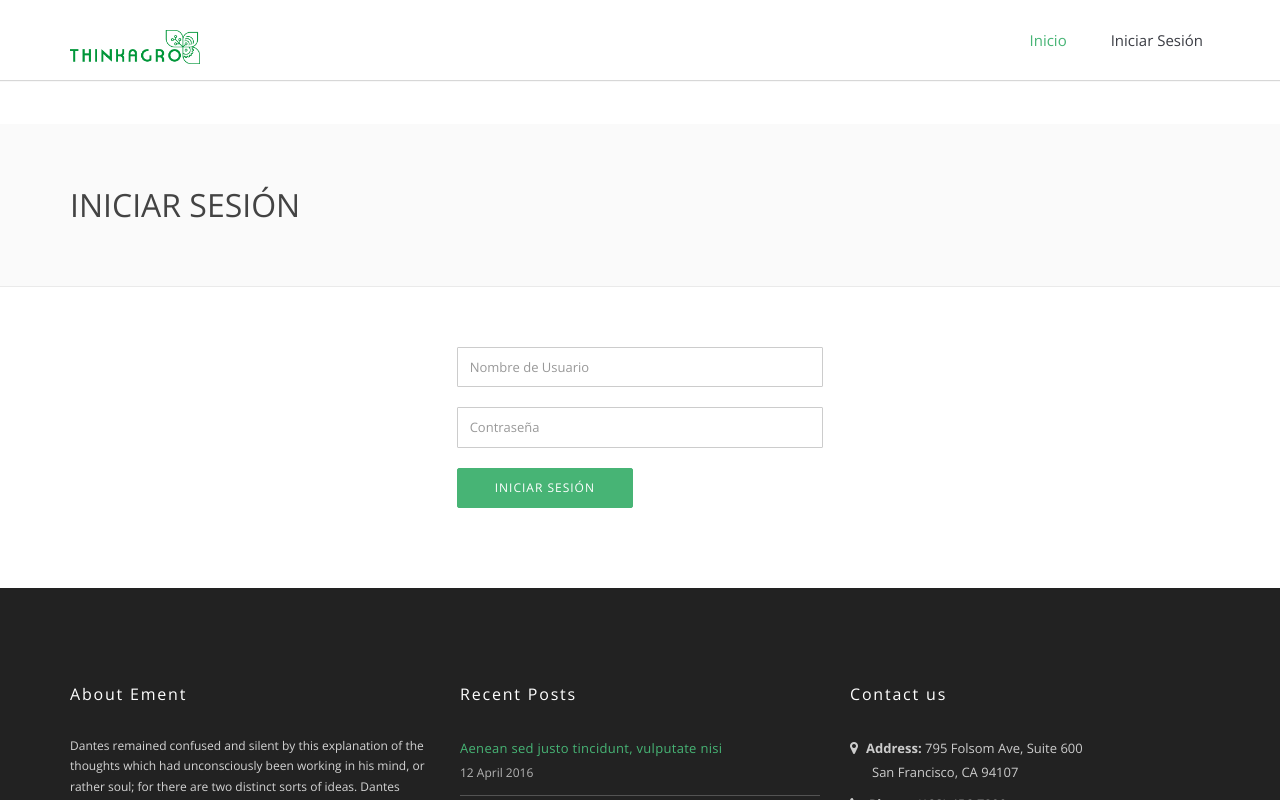
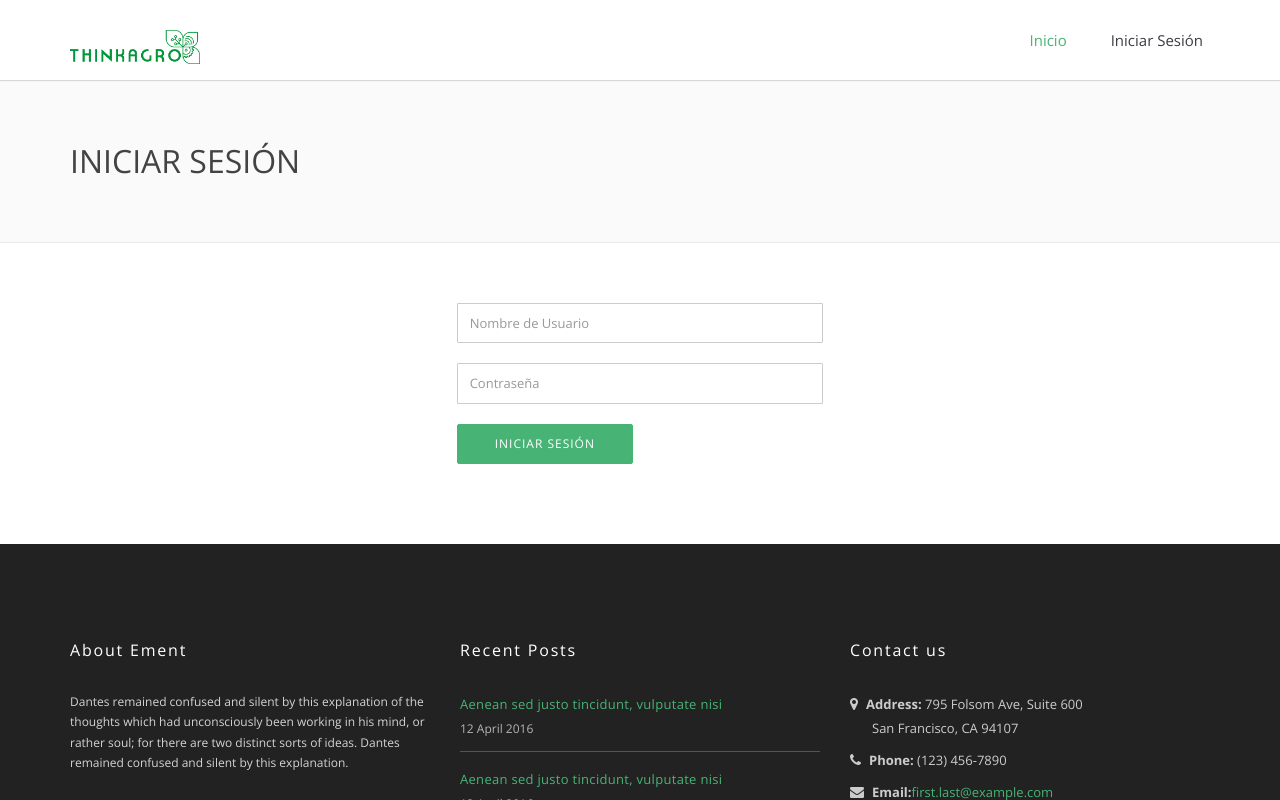
Before and after one commit to KukyNekoi/design, an Angular app in the folder Aplicacion Cliente/: page /login in a window 1280 px wide. Shown: the top 800 px of the page. Built offline with nearby package versions, Linux system fonts and the light colour scheme; a small style sheet from the web is missing.

Commit message:
fix(LoginHeader)
- Minor changes to remove the blank space between the navbar and the header.

```diff
--- a/Aplicacion Cliente/src/app/design/login/login.component.css
+++ b/Aplicacion Cliente/src/app/design/login/login.component.css
@@ -1,5 +1,5 @@
 .head-page-section{
-    margin-top: 100px !important;
+    margin-top: 80px !important;
 }
 .row-space {
     margin-top: 60px;
--- a/Aplicacion Cliente/src/app/design/login/login.component.html
+++ b/Aplicacion Cliente/src/app/design/login/login.component.html
@@ -1,6 +1,4 @@
-<p>
-  login works!
-</p>
+
      <!-- Head page section================================================== -->
      <section>
       <div id="head-page-section" class="l-grey-bg head-page-section">
```
